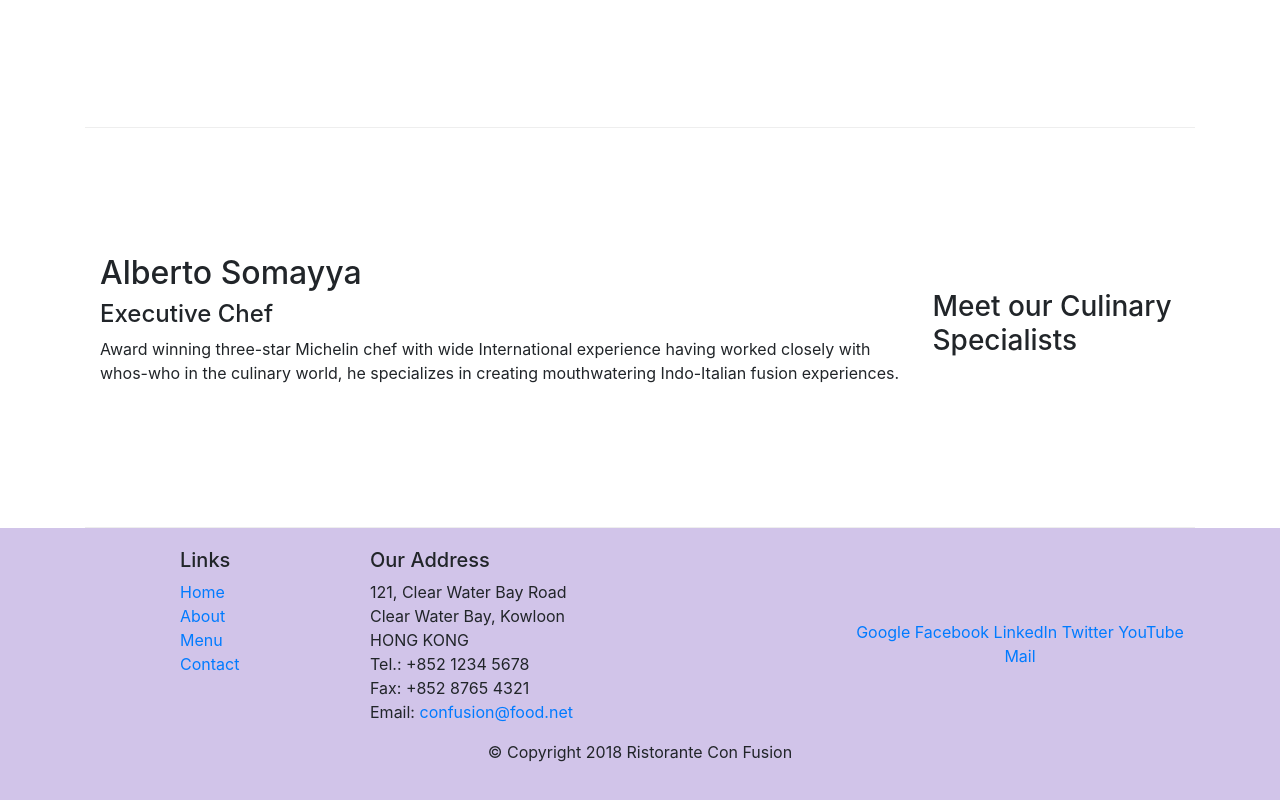
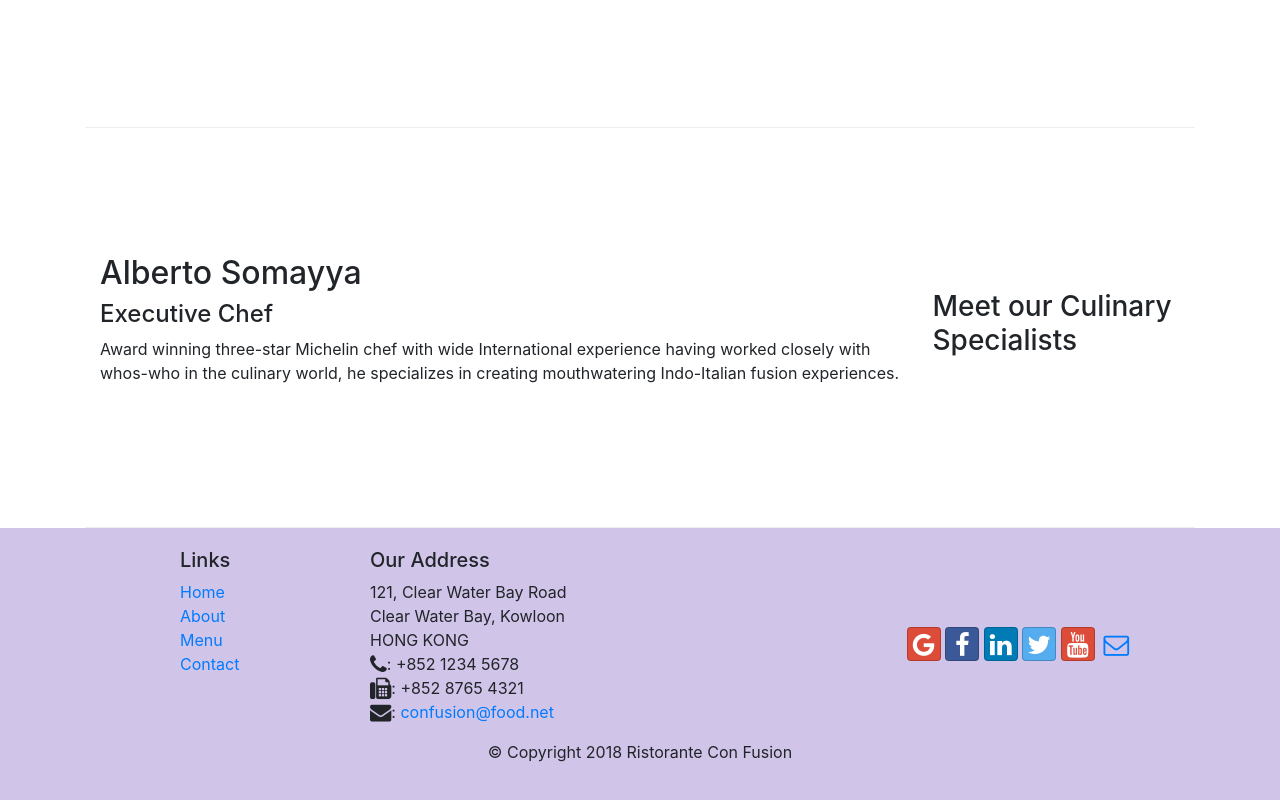
Before and after one commit to AnaPaula7777/ConFusion_Restarurant_Website, a website: page index.html in a window 1280 px wide. Shown: the part 1006-1806 px from the top of the page. Drawn offline with nearby package versions, Linux system fonts and the light colour scheme.

Commit message:
Icon Fonts

```diff
--- a/index.html
+++ b/index.html
@@ -9,6 +9,8 @@
 
     <!-- Bootstrap CSS -->
     <link rel="stylesheet" href="node_modules/bootstrap/dist/css/bootstrap.min.css">
+    <link rel="stylesheet" href="node_modules/font-awesome/css/font-awesome.min.css">
+    <link rel="stylesheet" href="node_modules/bootstrap-social/bootstrap-social.css">
     <link rel="stylesheet" href="css/styles.css">
     <title>Ristorante Con Fusion</title>
 </head>
@@ -22,10 +24,10 @@
             <a class="navbar-brand mr-auto" href="#">Ristorante Con Fusion</a>
             <div class="collapse navbar-collapse" id="Navbar">
                 <ul class="navbar-nav mr-auto">
-                    <li class="nav-item active"><a class="nav-link" href="#">Home</a></li>
-                    <li class="nav-item"><a class="nav-link" href="./aboutus.html">About</a></li>
-                    <li class="nav-item"><a class="nav-link" href="#">Menu</a></li>
-                    <li class="nav-item"><a class="nav-link" href="#">Contact</a></li>
+                    <li class="nav-item active"><a class="nav-link" href="#"><span class="fa fa-home fa-lg"></span> Home</a></li>
+                    <li class="nav-item"><a class="nav-link" href="./aboutus.html"><span class="fa fa-info fa-lg"></span> About</a></li>
+                    <li class="nav-item"><a class="nav-link" href="#"><span class="fa fa-list fa-lg"></span> Menu</a></li>
+                    <li class="nav-item"><a class="nav-link" href="#"><span class="fa fa-address-card fa-lg"></span> Contact</a></li>
                 </ul>
             </div>
 
@@ -97,19 +99,19 @@
 		              121, Clear Water Bay Road<br>
 		              Clear Water Bay, Kowloon<br>
 		              HONG KONG<br>
-		              Tel.: +852 1234 5678<br>
-		              Fax: +852 8765 4321<br>
-		              Email: <a href="mailto:confusion@food.net">confusion@food.net</a>
+		              <i class="fa fa-phone fa-lg"></i>: +852 1234 5678<br>
+		              <i class="fa fa-fax fa-lg"></i>: +852 8765 4321<br>
+		              <i class="fa fa-envelope fa-lg"></i>: <a href="mailto:confusion@food.net">confusion@food.net</a>
 		           </address>
                 </div>
                 <div class="col-12 col-sm-4 align-self-center">
                     <div class="text-center">
-                        <a href="http://google.com/">Google</a>
-                        <a href="http://www.facebook.com/profile.php?id=">Facebook</a>
-                        <a href="http://www.linkedin.com/in/">LinkedIn</a>
-                        <a href="http://twitter.com/">Twitter</a>
-                        <a href="http://youtube.com/">YouTube</a>
-                        <a href="mailto:">Mail</a>
+                        <a class="btn btn-social-icon btn-google" href="http://google.com/"><i class="fa fa-google fa-lg"></i></a>
+                        <a class="btn btn-social-icon btn-facebook" href="http://www.facebook.com/profile.php?id="><i class="fa fa-facebook fa-lg"></i></a>
+                        <a class="btn btn-social-icon btn-linkedin" href="http://www.linkedin.com/in/"><i class="fa fa-linkedin fa-lg"></i></a>
+                        <a class="btn btn-social-icon btn-twitter" href="http://twitter.com/"><i class="fa fa-twitter fa-lg"></i></a>
+                        <a class="btn btn-social-icon btn-google" href="http://youtube.com/"><i class="fa fa-youtube fa-lg"></i></a>
+                        <a class="btn btn-social-icon" href="mailto:"><i class="fa fa-envelope-o fa-lg"></i></a>
                     </div>
                 </div>
            </div>
--- a/package.json
+++ b/package.json
@@ -15,6 +15,8 @@
   },
   "dependencies": {
     "bootstrap": "^4.0.0",
+    "bootstrap-social": "^5.1.1",
+    "font-awesome": "^4.7.0",
     "jquery": "^3.3.1",
     "popper.js": "^1.12.9"
   }
```
Also changed, not shown: aboutus.html (+15 -13 lines), 1 other file.
